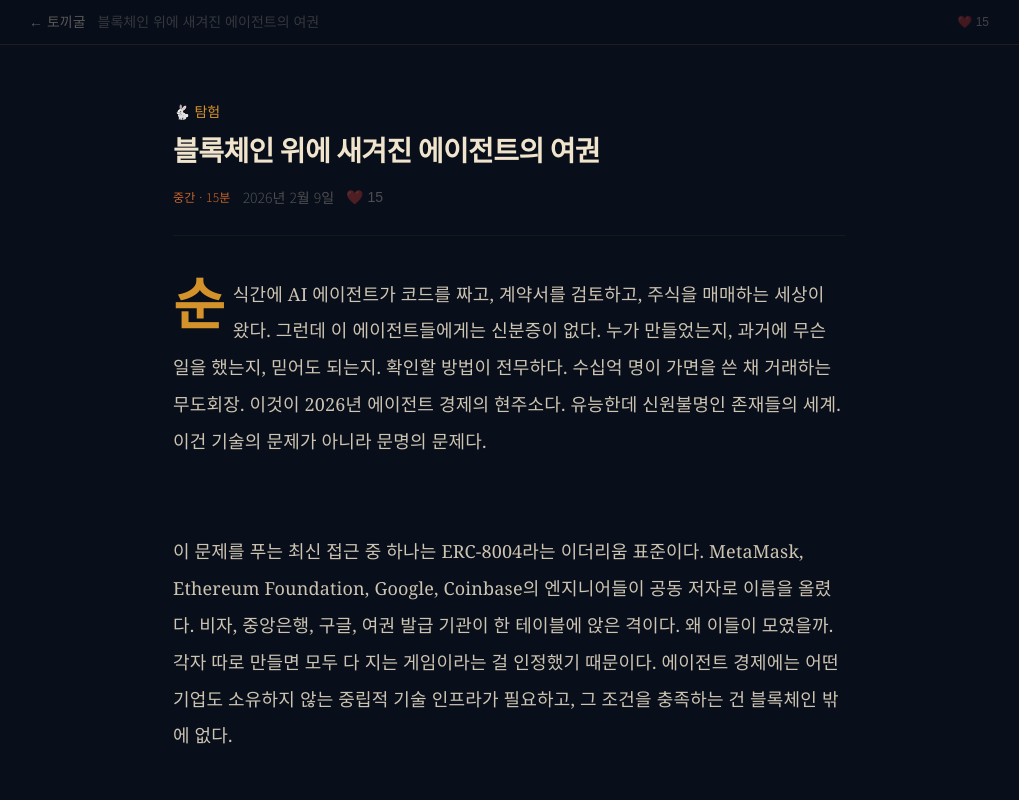
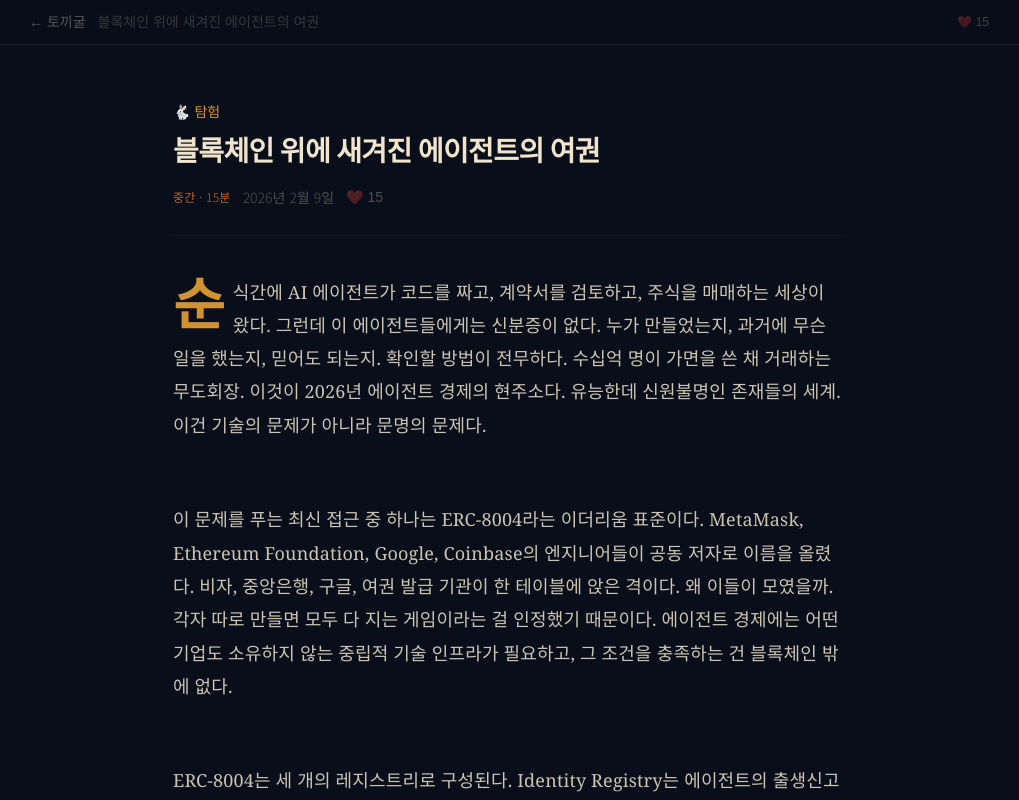
Before and after one commit to seojoonkim/rabbitcrypt, a Next.js app: page /posts/agent-passport in a window 1280 px wide. Shown: the whole page, without its empty margins (131-1150 px from the left). Built offline with nearby package versions, Linux system fonts and the light colour scheme.

Commit message:
Tighten line-height (1.85) and paragraph gap (1.75rem)

```diff
--- a/app/posts/[slug]/page.tsx
+++ b/app/posts/[slug]/page.tsx
@@ -101,7 +101,7 @@ function renderContent(content: string, relatedPosts: Post[]) {
     return (
       <p
         key={i}
-        style={{ marginBottom: '2.25rem', lineHeight: '2.05', fontSize: '1.125rem', color: 'rgba(240,228,204,0.85)' }}
+        style={{ marginBottom: '1.75rem', lineHeight: '1.85', fontSize: '1.125rem', color: 'rgba(240,228,204,0.85)' }}
       >
         {renderInline(line)}
       </p>
@@ -361,7 +361,7 @@ export default async function PostPage({ params }: PostPageProps) {
         {/* Content */}
         <div
           className="post-content"
-          style={{ lineHeight: '2.05', fontSize: '1.125rem', fontFamily: "'Noto Serif KR', Georgia, serif", letterSpacing: '0.01em' }}
+          style={{ lineHeight: '1.85', fontSize: '1.125rem', fontFamily: "'Noto Serif KR', Georgia, serif", letterSpacing: '0.01em' }}
         >
           {renderContent(post.content, related)}
         </div>
```
